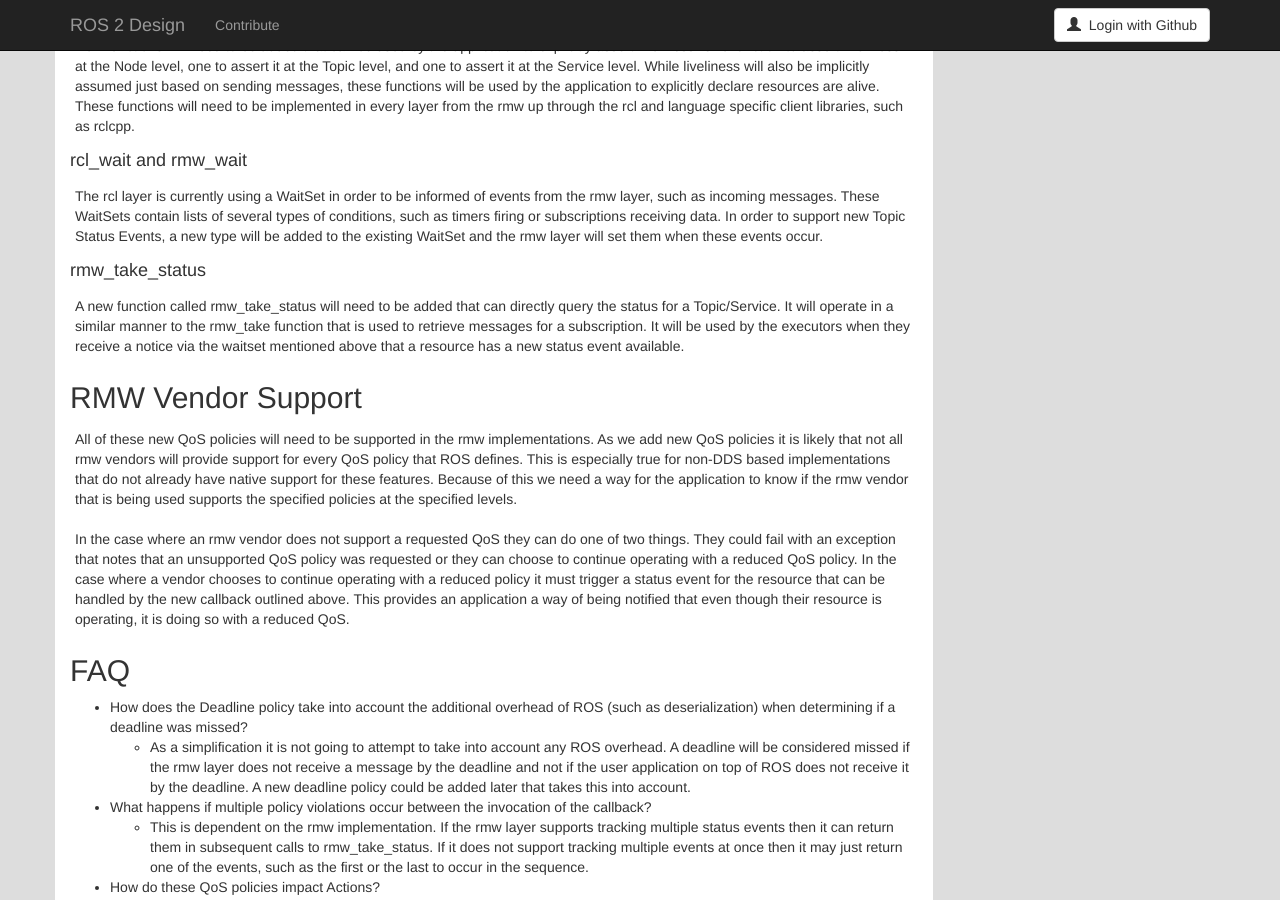
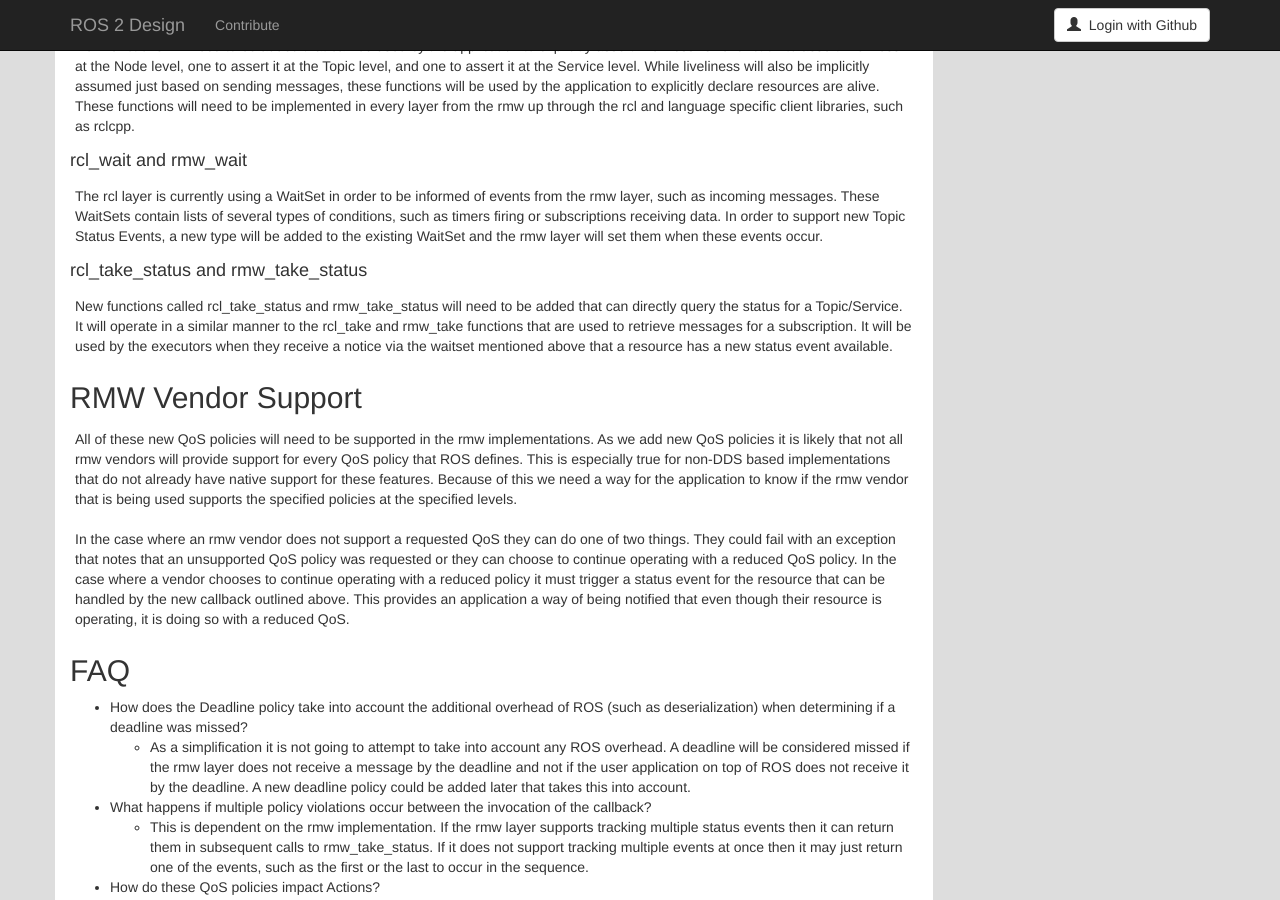
Before and after one commit to ros2/design, a Jekyll site: the page built from articles/qos_deadline_liveliness_lifespan.md, in a window 1280 px wide and 900 px high, scrolled down 2952 px. Built offline with Jekyll 4.4.1, drawn with Linux system fonts in a browser that asks for light colours; nearby versions of some CDN libraries.

Commit message:
Adds rcl_take_status function to the ROS changes.

```diff
--- a/articles/qos_deadline_liveliness_lifespan.md
+++ b/articles/qos_deadline_liveliness_lifespan.md
@@ -146,10 +146,10 @@ The rcl layer is currently using a WaitSet in order to be informed of events fro
 These WaitSets contain lists of several types of conditions, such as timers firing or subscriptions receiving data.
 In order to support new Topic Status Events, a new type will be added to the existing WaitSet and the rmw layer will set them when these events occur.
 
-#### rmw_take_status
+#### rcl_take_status and rmw_take_status
 
-A new function called rmw_take_status will need to be added that can directly query the status for a Topic/Service.
-It will operate in a similar manner to the rmw_take function that is used to retrieve messages for a subscription.
+New functions called rcl_take_status and rmw_take_status will need to be added that can directly query the status for a Topic/Service.
+It will operate in a similar manner to the rcl_take and rmw_take functions that are used to retrieve messages for a subscription.
 It will be used by the executors when they receive a notice via the waitset mentioned above that a resource has a new status event available.
 
 ## RMW Vendor Support
```
